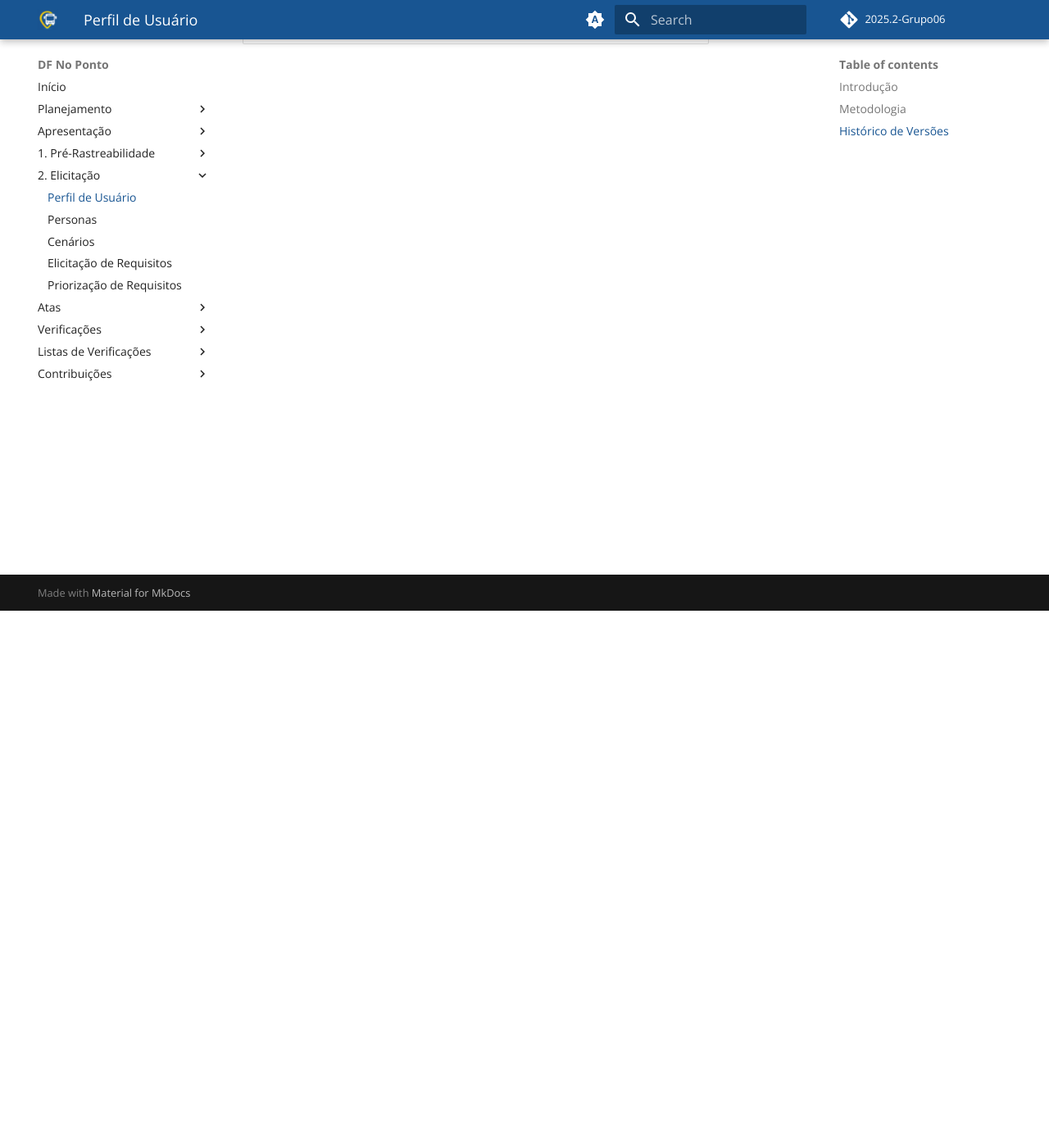
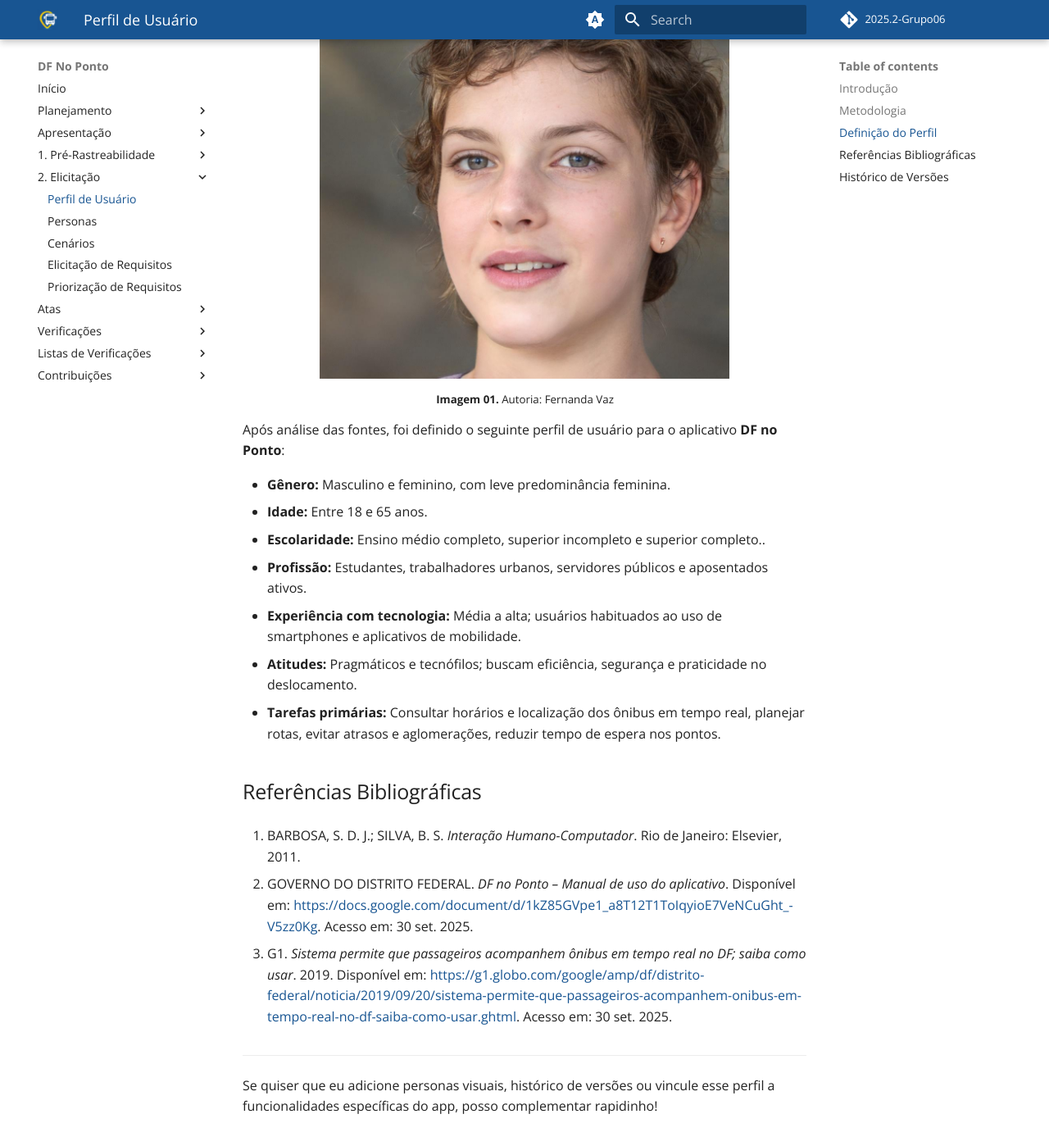
Before and after one commit to Requisitos-de-Software/2025.2-Grupo06, an MkDocs documentation site: the page built from docs/Elicitacao/perfil.md, in a window 1280 px wide and 1400 px high, scrolled down 655 px. Shown: the whole window at 82% size. Built offline with MkDocs 1.6.1 and Material for MkDocs 9.7.7, drawn with Linux system fonts in a browser that asks for light colours; comment, search, counter and statistics services are not loaded; some of the changed text lies outside the part shown.

Commit message:
Update perfil.md

```diff
--- a/docs/Elicitacao/perfil.md
+++ b/docs/Elicitacao/perfil.md
@@ -1,10 +1,47 @@
+# Perfil de Usuário
+
 ## Introdução
 
-Para compreender adequadamente o público-alvo do aplicativo, torna-se fundamental a elaboração de um perfil de usuário. Conforme definido por Barbosa e Silva[1](https://requisitos-de-software.github.io/2023.1-BilheteriaDigital/elicitacao/perfil_de_usuario/#FRM1), o perfil de usuário consiste em uma descrição detalhada das características dos usuários cujos objetivos devem ser apoiados pelo sistema em desenvolvimento.
-
-Este perfil genérico permite identificar aspectos demográficos, comportamentais, técnicos e contextuais dos usuários, possibilitando que o sistema seja projetado de forma a atender suas necessidades específicas e proporcionar uma experiência adequada ao seu contexto de uso.
+Para compreender melhor os usuários do aplicativo **DF no Ponto**, é necessário elaborar um perfil genérico que represente suas principais características. Segundo Barbosa e Silva (2011), o perfil de usuário é uma descrição detalhada das características dos usuários cujos objetivos devem ser apoiados pelo sistema sendo projetado.
 
 ## Metodologia
+
+A construção do perfil de usuário foi baseada em análise documental e observação indireta de usuários reais do transporte público do Distrito Federal. Foram utilizadas como fontes:
+- A documentação oficial do aplicativo DF no Ponto.
+- Reportagens sobre o uso do sistema.
+- Dados demográficos e comportamentais de usuários de transporte público urbano.
+
+## Definição do Perfil
+
+<p align="center">
+  <img src="https://raw.githubusercontent.com/Requisitos-de-Software/2025.2-Grupo06/refs/heads/main/docs/assets/imagens/JULIANA.png"
+       alt="Descrição da imagem" width="500" height="500">
+  <br>
+  <sub><b>Imagem 01.</b> Autoria: Fernanda Vaz</sub>
+</p>
+
+
+Após análise das fontes, foi definido o seguinte perfil de usuário para o aplicativo **DF no Ponto**:
+
+- **Gênero:** Masculino e feminino, com leve predominância feminina.
+- **Idade:** Entre 18 e 65 anos.
+- **Escolaridade:** Ensino médio completo, superior incompleto e superior completo..
+- **Profissão:** Estudantes, trabalhadores urbanos, servidores públicos e aposentados ativos.
+- **Experiência com tecnologia:** Média a alta; usuários habituados ao uso de smartphones e aplicativos de mobilidade.
+- **Atitudes:** Pragmáticos e tecnófilos; buscam eficiência, segurança e praticidade no deslocamento.
+- **Tarefas primárias:** Consultar horários e localização dos ônibus em tempo real, planejar rotas, evitar atrasos e aglomerações, reduzir tempo de espera nos pontos.
+
+## Referências Bibliográficas
+
+1. BARBOSA, S. D. J.; SILVA, B. S. *Interação Humano-Computador*. Rio de Janeiro: Elsevier, 2011.
+
+2. GOVERNO DO DISTRITO FEDERAL. *DF no Ponto – Manual de uso do aplicativo*. Disponível em: [https://docs.google.com/document/d/1kZ85GVpe1_a8T12T1ToIqyioE7VeNCuGht_-V5zz0Kg](https://docs.google.com/document/d/1kZ85GVpe1_a8T12T1ToIqyioE7VeNCuGht_-V5zz0Kg). Acesso em: 30 set. 2025.
+
+3. G1. *Sistema permite que passageiros acompanhem ônibus em tempo real no DF; saiba como usar*. 2019. Disponível em: [https://g1.globo.com/google/amp/df/distrito-federal/noticia/2019/09/20/sistema-permite-que-passageiros-acompanhem-onibus-em-tempo-real-no-df-saiba-como-usar.ghtml](https://g1.globo.com/google/amp/df/distrito-federal/noticia/2019/09/20/sistema-permite-que-passageiros-acompanhem-onibus-em-tempo-real-no-df-saiba-como-usar.ghtml). Acesso em: 30 set. 2025.
+
+---
+
+Se quiser que eu adicione personas visuais, histórico de versões ou vincule esse perfil a funcionalidades específicas do app, posso complementar rapidinho!
 
 
 
```
